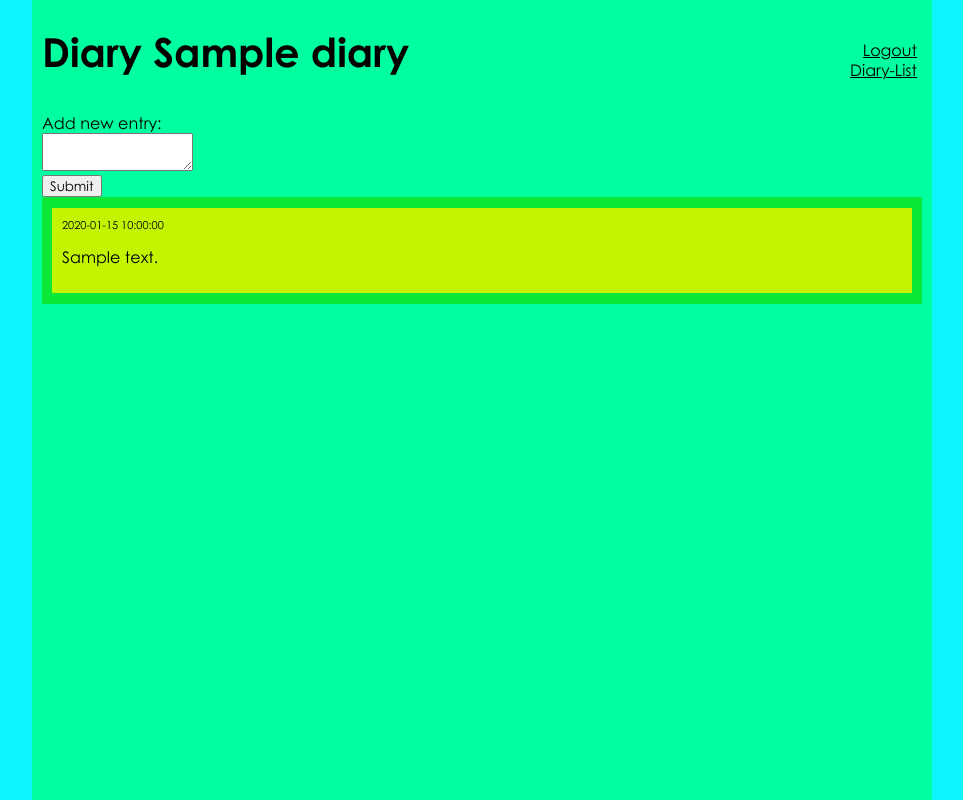
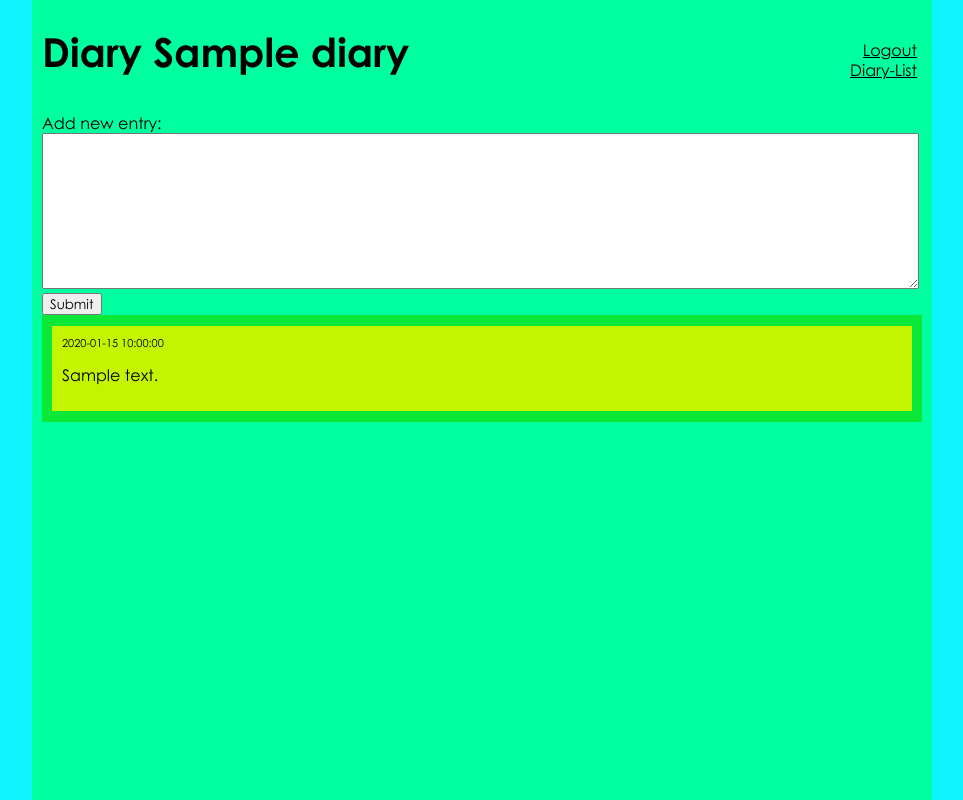
Before and after one commit to benaryorg/Diary, a Flask app: template templates/diary.html in a window 1280 px wide. Shown: the whole page, without its empty margins (158-1121 px from the left). Run offline with Flask 2, Linux system fonts and the light colour scheme; the template is opened without the code that fills it: most values are stand-ins (such as "Sample title", 1, 10 or a date in 2020).

Commit message:
Resized the textarea for adding entries

```diff
--- a/templates/diary.html
+++ b/templates/diary.html
@@ -19,7 +19,7 @@
 			<div id="contentContainer">
 				<form action="{{ url_for('addentry',name=diary.name) }}" method="POST">
 					Add new entry:<br />
-					<textarea name="text"></textarea><br />
+					<textarea name="text" style="width:99%;height:150px;"></textarea><br/>
 					<input type="submit">
 				</form>
 				<div id="listing">
```
